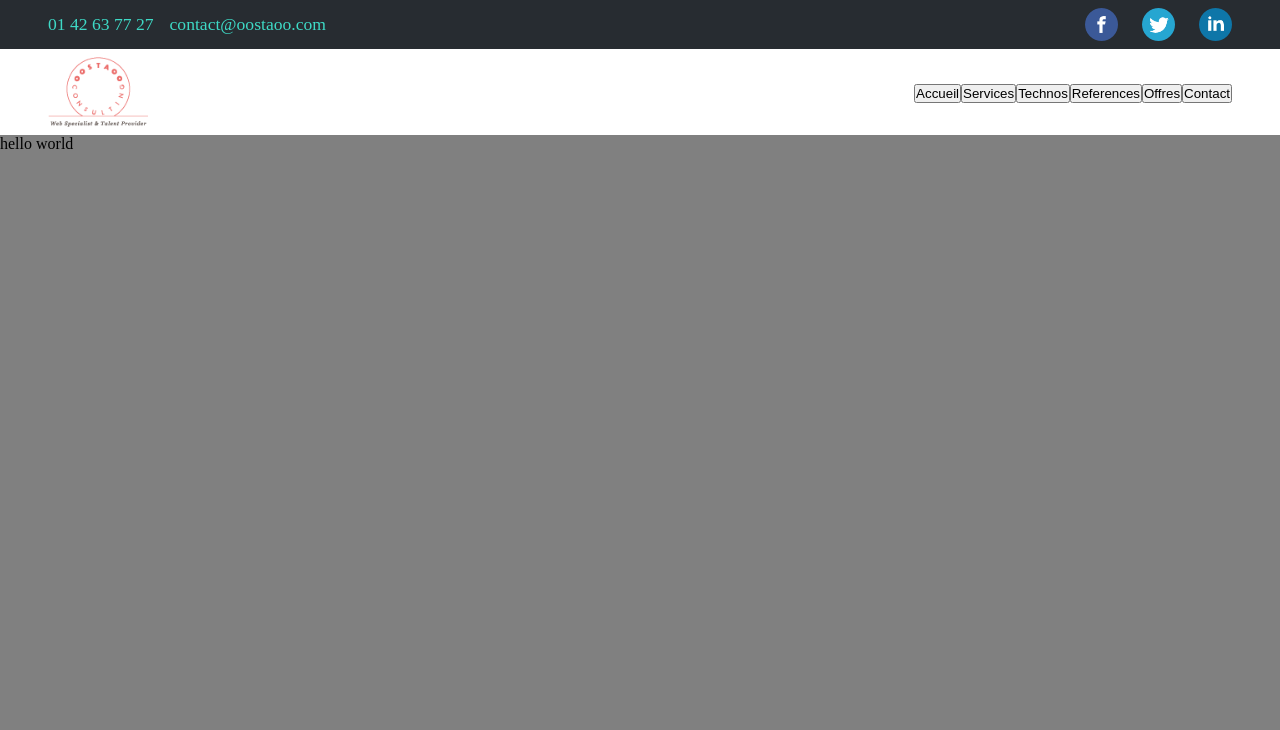
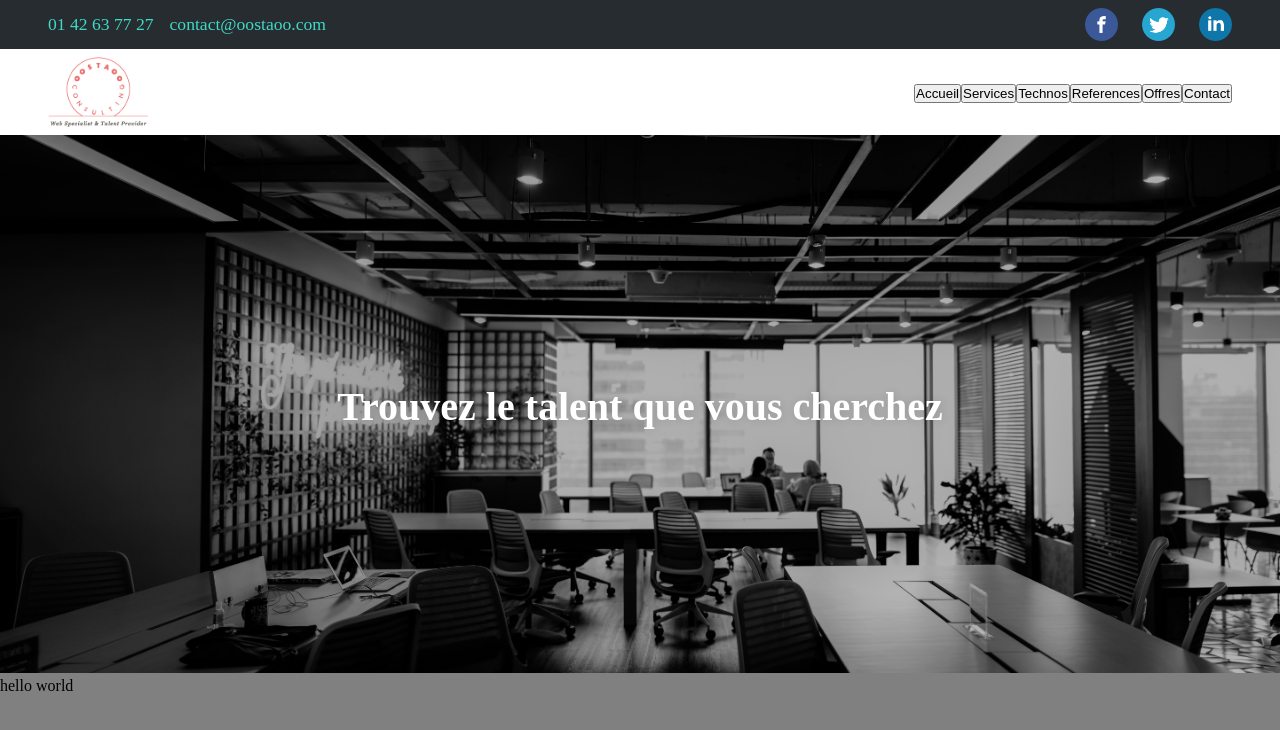
Before and after one commit to jeremielenoir/oostaoo-site, a Next.js app: page / in a window 1280 px wide. Shown: the top 730 px of the page. Built offline with nearby package versions, Linux system fonts and the light colour scheme.

Commit message:
Feature/HeroHeader

```diff
--- /dev/null
+++ b/components/HeaderHero/HeaderHero.module.css
@@ -0,0 +1,26 @@
+.container {
+   position: relative;
+}
+
+.headerHero {
+   object-fit: cover;
+   width: 100%;
+}
+
+.heroTextContainer {
+   position: absolute;
+   top: 0;
+   width: 100%;
+   height: 100%;
+   display: flex;
+   justify-content: center;
+   align-items: center;
+}
+
+.heroText {
+   color: #fff;
+   font-size: 2.5rem;
+   font-weight: 700;
+   padding: 10px;
+   text-shadow: rgb(0 0 0 / 13%) 1px 0 10px;
+}
--- /dev/null
+++ b/components/HeaderHero/HeaderHero.tsx
@@ -0,0 +1,19 @@
+import { FC } from 'react';
+import Image from 'next/image';
+
+import styles from './HeaderHero.module.css';
+import Background from '../../assets/bg.jpg';
+
+const HeaderHero: FC = () => {
+   return (
+      <div className={styles.container}>
+         <Image className={styles.headerHero} src={Background} alt="Header background image" />
+
+         <div className={styles.heroTextContainer}>
+            <p className={styles.heroText}>Trouvez le talent que vous cherchez</p>
+         </div>
+      </div>
+   );
+};
+
+export default HeaderHero;
--- a/pages/index.tsx
+++ b/pages/index.tsx
@@ -1,6 +1,7 @@
-import Nav from "@/components/nav/Nav.tsx";
-import Head from "next/head";
-import styles from "./Home.module.css";
+import HeaderHero from '@/components/HeaderHero/HeaderHero';
+import Nav from '@/components/nav/Nav';
+import Head from 'next/head';
+import styles from './Home.module.css';
 
 export default function Home() {
    return (
@@ -13,6 +14,7 @@ export default function Home() {
          </Head>
          <main className={styles.main}>
             <Nav />
+            <HeaderHero />
             hello world
          </main>
       </>
```
Lines whose indentation alone changed are shown as unchanged.
